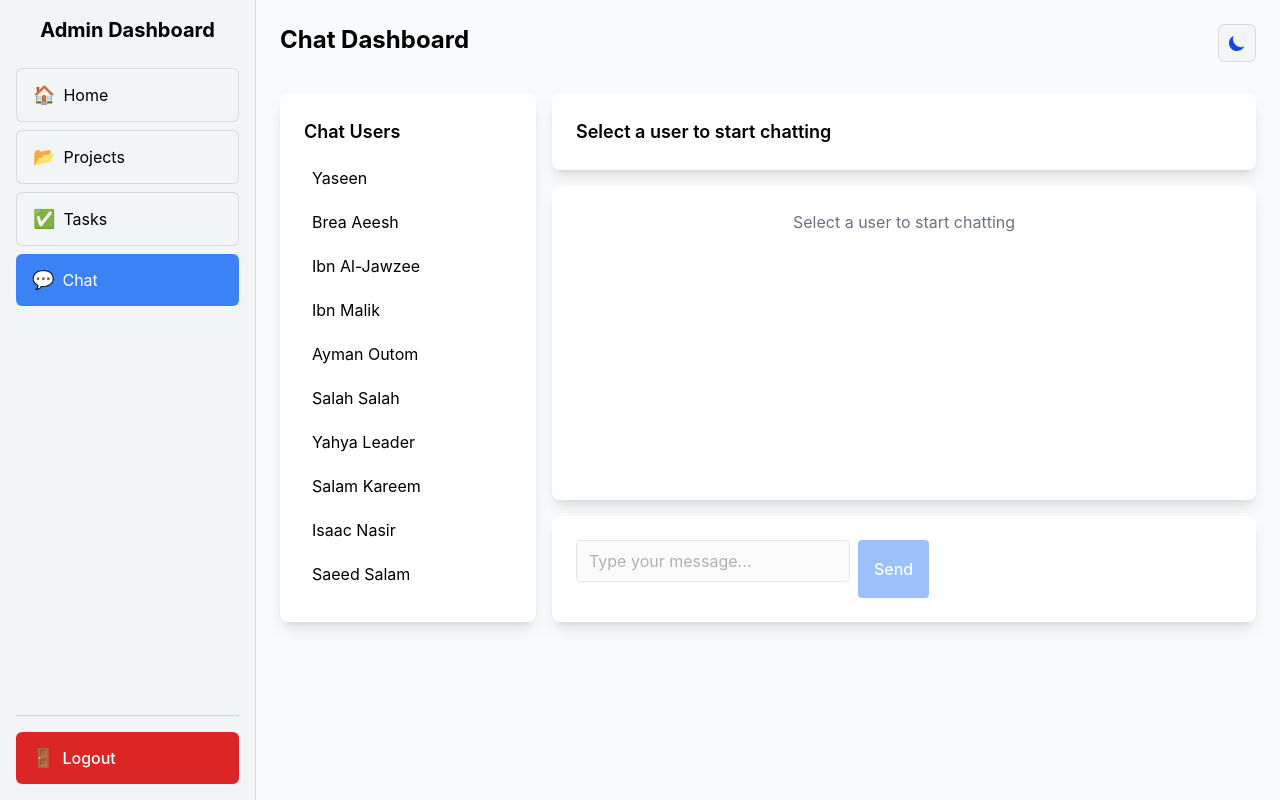
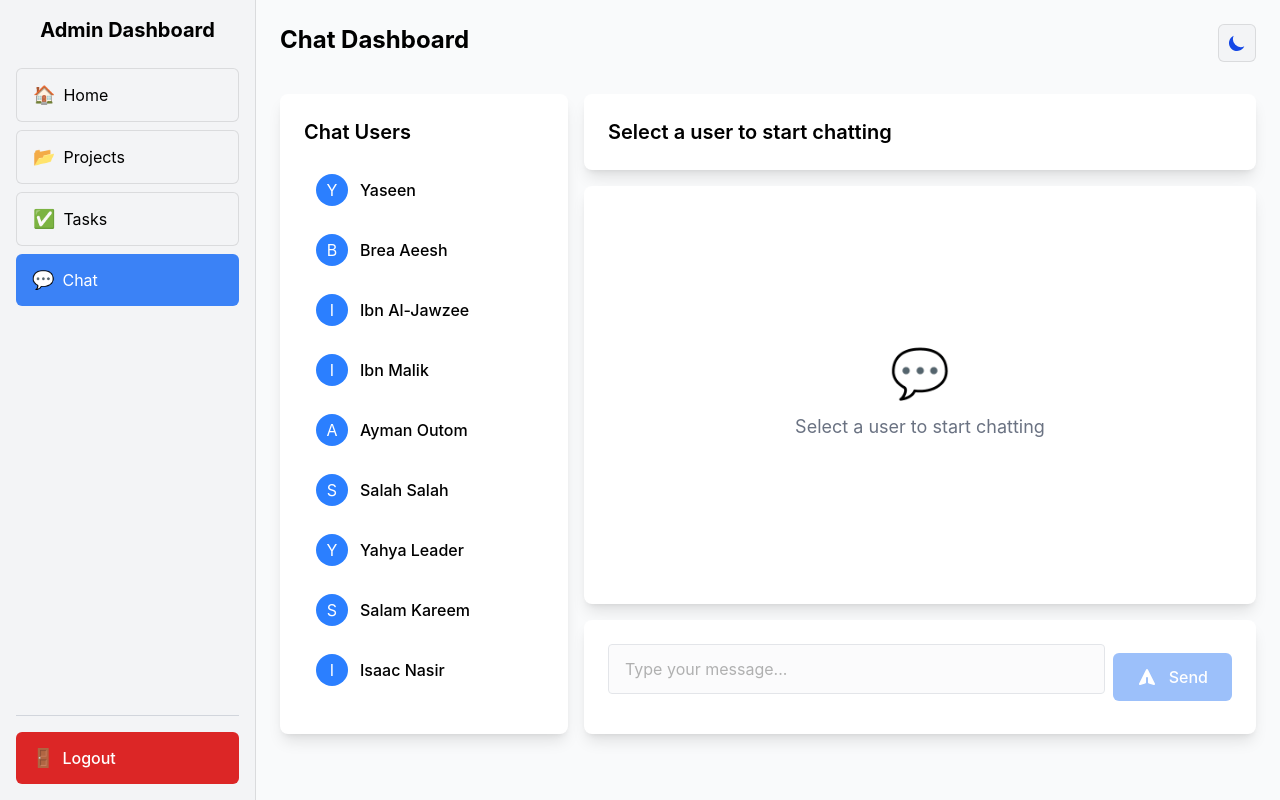
Before and after one commit to Amjad-Mousa/Task-Management-System, a React (Vite) app: page /chat in a window 1280 px wide. Built offline with nearby package versions, Linux system fonts and the light colour scheme.

Commit message:
Adding fixes to ui

```diff
--- a/src/components/Chat.jsx
+++ b/src/components/Chat.jsx
@@ -67,26 +67,33 @@ const AdminChat = () => {
 
   return (
     <DashboardLayout role="admin" title="Chat Dashboard">
-      <div className="flex flex-1">
+      <div className="flex h-[calc(100vh-160px)]">
         {/* Users List */}
-        <div className="w-64 mr-4">
+        <div className="w-72 mr-4">
           <Card className="h-full">
-            <h3 className="text-lg font-semibold mb-3">Chat Users</h3>
-            <ul className="overflow-y-auto">
+            <h3 className="text-xl font-semibold mb-4">Chat Users</h3>
+            <div className="overflow-y-auto h-[calc(100%-40px)] pr-2">
+              <ul className="space-y-1">
                 {users.map((user) => (
                   <li
                     key={user.id}
                     onClick={() => setCurrentUser(user.id)}
-                  className={`p-2 cursor-pointer rounded-lg mb-1 ${
+                    className={`p-3 cursor-pointer rounded-lg transition-colors ${
                       currentUser === user.id
                         ? "bg-blue-600 text-white"
                         : "hover:bg-gray-200 dark:hover:bg-gray-700"
                     }`}
                   >
-                  {user.name}
+                    <div className="flex items-center">
+                      <div className="w-8 h-8 rounded-full bg-blue-500 dark:bg-blue-600 text-white flex items-center justify-center mr-3">
+                        {user.name.charAt(0).toUpperCase()}
+                      </div>
+                      <span className="font-medium">{user.name}</span>
+                    </div>
                   </li>
                 ))}
               </ul>
+            </div>
           </Card>
         </div>
 
@@ -94,30 +101,46 @@ const AdminChat = () => {
         <div className="flex-1 flex flex-col">
           {/* Chat Header */}
           <Card className="mb-4">
-            <h3 className="text-lg font-semibold">
+            <div className="flex items-center">
+              {currentUser && (
+                <div className="w-10 h-10 rounded-full bg-blue-500 dark:bg-blue-600 text-white flex items-center justify-center mr-3">
+                  {users
+                    .find((u) => u.id === currentUser)
+                    ?.name.charAt(0)
+                    .toUpperCase()}
+                </div>
+              )}
+              <h3 className="text-xl font-semibold">
                 {currentUser
                   ? `Chatting with ${
                       users.find((u) => u.id === currentUser)?.name
                     }`
                   : "Select a user to start chatting"}
               </h3>
+            </div>
           </Card>
 
           {/* Messages area */}
-          <Card className="flex-1 mb-4 p-4 overflow-y-auto">
-            <div className="space-y-4">
+          <Card className="flex-1 mb-4 overflow-hidden">
+            <div className="h-full overflow-y-auto p-6 space-y-4">
               {currentUser &&
                 messages[currentUser]?.map((msg, index) => (
                   <div
                     key={index}
-                    className={`max-w-[70%] p-3 rounded-lg ${
-                      msg.sender === "received"
-                        ? "bg-gray-200 dark:bg-gray-700 self-start"
-                        : "bg-blue-600 text-white self-end"
+                    className={`flex flex-col ${
+                      msg.sender === "received" ? "items-start" : "items-end"
                     }`}
                   >
-                    <p>{msg.text}</p>
-                    <p className="text-xs text-gray-400 mt-1">
+                    <div
+                      className={`max-w-[70%] p-4 rounded-2xl shadow-sm ${
+                        msg.sender === "received"
+                          ? "bg-gray-200 dark:bg-gray-700"
+                          : "bg-blue-600 text-white"
+                      }`}
+                    >
+                      <p className="break-words">{msg.text}</p>
+                    </div>
+                    <p className="text-xs text-gray-500 dark:text-gray-400 mt-1 px-2">
                       {new Date(
                         msg.timestamp || Date.now()
                       ).toLocaleTimeString()}
@@ -127,9 +150,12 @@ const AdminChat = () => {
 
               {!currentUser && (
                 <div className="flex items-center justify-center h-full">
-                  <p className="text-gray-500 dark:text-gray-400">
+                  <div className="text-center">
+                    <div className="text-5xl mb-4">💬</div>
+                    <p className="text-gray-500 dark:text-gray-400 text-lg">
                       Select a user to start chatting
                     </p>
+                  </div>
                 </div>
               )}
             </div>
@@ -137,20 +163,33 @@ const AdminChat = () => {
 
           {/* Message input */}
           <Card className="p-4">
-            <div className="flex gap-2">
+            <div className="flex items-center gap-2">
+              <div className="flex-1 relative">
                 <Input
                   type="text"
                   value={messageInput}
                   onChange={(e) => setMessageInput(e.target.value)}
                   placeholder="Type your message..."
-                className="flex-1 mb-0"
+                  className="w-full mb-0 py-3 px-4 text-base pr-4"
                   disabled={!currentUser}
                   onKeyDown={(e) => e.key === "Enter" && handleSendMessage()}
                 />
+              </div>
               <Button
                 onClick={handleSendMessage}
                 disabled={!currentUser}
-                className="px-4 py-2"
+                className="px-6 py-3 rounded-md"
+                variant="primary"
+                icon={
+                  <svg
+                    xmlns="http://www.w3.org/2000/svg"
+                    className="h-5 w-5 mr-1"
+                    viewBox="0 0 20 20"
+                    fill="currentColor"
+                  >
+                    <path d="M10.894 2.553a1 1 0 00-1.788 0l-7 14a1 1 0 001.169 1.409l5-1.429A1 1 0 009 15.571V11a1 1 0 112 0v4.571a1 1 0 00.725.962l5 1.428a1 1 0 001.17-1.408l-7-14z" />
+                  </svg>
+                }
               >
                 Send
               </Button>
--- a/src/components/StudentTask.jsx
+++ b/src/components/StudentTask.jsx
@@ -151,15 +151,15 @@ const TaskItem = ({ task, isSelected, onClick }) => {
   return (
     <li
       onClick={onClick}
-      className={`p-4 rounded-lg cursor-pointer shadow transition-transform hover:scale-105 border ${
-        isSelected ? "border-blue-500 border-2" : ""
+      className={`p-4 rounded-lg cursor-pointer shadow transition-transform hover:scale-105 border dark:border-gray-700 ${
+        isSelected ? "border-blue-500 dark:border-blue-400 border-2" : ""
       }`}
     >
       <div className="flex justify-between items-center">
         <h3 className="text-lg font-medium">{task.title}</h3>
         <StatusBadge status={task.status} />
       </div>
-      <div className="mt-2 text-sm">
+      <div className="mt-2 text-sm text-gray-600 dark:text-gray-300">
         <span>Due: {new Date(task.dueDate).toLocaleDateString()}</span>
       </div>
     </li>
--- a/src/components/ui/StatusBadge.jsx
+++ b/src/components/ui/StatusBadge.jsx
@@ -1,49 +1,71 @@
-import React from 'react';
-import PropTypes from 'prop-types';
+import React, { useContext } from "react";
+import PropTypes from "prop-types";
+import { DarkModeContext } from "../../Context/DarkModeContext";
 
 /**
  * StatusBadge component for displaying task and project statuses
+ * with improved contrast in both light and dark modes
  */
-const StatusBadge = ({ status, className = '', size = 'md' }) => {
+const StatusBadge = ({ status, className = "", size = "md" }) => {
+  const { isDarkMode } = useContext(DarkModeContext);
+
   // Normalize status to handle different formats
-  const normalizedStatus = status.toLowerCase().replace(/\s+/g, '');
+  const normalizedStatus = status.toLowerCase().replace(/\s+/g, "");
 
-  // Status color mapping
+  // Status color mapping with better contrast for light mode
   const statusColors = {
-    notstarted: 'bg-red-100 text-red-800 border-red-200 dark:bg-red-900/30 dark:text-red-300 dark:border-red-800',
-    inprogress: 'bg-yellow-100 text-yellow-800 border-yellow-200 dark:bg-yellow-900/30 dark:text-yellow-300 dark:border-yellow-800',
-    pending: 'bg-gray-100 text-gray-800 border-gray-200 dark:bg-gray-700 dark:text-gray-300 dark:border-gray-600',
-    completed: 'bg-green-100 text-green-800 border-green-200 dark:bg-green-900/30 dark:text-green-300 dark:border-green-800',
+    // Light mode : Dark mode
+    notstarted: isDarkMode
+      ? "bg-red-900/30 text-red-300 border-red-800"
+      : "bg-red-600 text-white border-red-700",
+
+    inprogress: isDarkMode
+      ? "bg-yellow-900/30 text-yellow-300 border-yellow-800"
+      : "bg-yellow-500 text-white border-yellow-600",
+
+    pending: isDarkMode
+      ? "bg-gray-700 text-gray-300 border-gray-600"
+      : "bg-gray-500 text-white border-gray-600",
+
+    completed: isDarkMode
+      ? "bg-green-900/30 text-green-300 border-green-800"
+      : "bg-green-600 text-white border-green-700",
   };
 
   // Size classes
   const sizeClasses = {
-    sm: 'text-xs px-2 py-0.5',
-    md: 'text-sm px-2.5 py-1',
-    lg: 'text-base px-3 py-1.5',
+    sm: "text-xs px-2 py-0.5",
+    md: "text-sm px-2.5 py-1",
+    lg: "text-base px-3 py-1.5",
   };
 
   // Get color classes based on status
-  const colorClasses = statusColors[normalizedStatus] || 'bg-gray-100 text-gray-800 border-gray-200 dark:bg-gray-700 dark:text-gray-300 dark:border-gray-600';
+  const colorClasses =
+    statusColors[normalizedStatus] ||
+    (isDarkMode
+      ? "bg-gray-700 text-gray-300 border-gray-600"
+      : "bg-gray-500 text-white border-gray-600");
 
   // Format status for display
   const formatStatus = (status) => {
     return status
-      .replace(/([A-Z])/g, ' $1')
+      .replace(/([A-Z])/g, " $1")
       .trim()
-      .split(' ')
-      .map(word => word.charAt(0).toUpperCase() + word.slice(1))
-      .join(' ');
+      .split(" ")
+      .map((word) => word.charAt(0).toUpperCase() + word.slice(1))
+      .join(" ");
   };
 
   return (
-    <span className={`
+    <span
+      className={`
       inline-flex items-center rounded-full border
       font-medium whitespace-nowrap
       ${colorClasses}
       ${sizeClasses[size]}
       ${className}
-    `}>
+    `}
+    >
       {formatStatus(status)}
     </span>
   );
@@ -52,7 +74,7 @@ const StatusBadge = ({ status, className = '', size = 'md' }) => {
 StatusBadge.propTypes = {
   status: PropTypes.string.isRequired,
   className: PropTypes.string,
-  size: PropTypes.oneOf(['sm', 'md', 'lg']),
+  size: PropTypes.oneOf(["sm", "md", "lg"]),
 };
 
 export default StatusBadge;
```
Also changed, not shown: src/components/StudentsChat.jsx (+58 -19 lines), src/components/ui/Input.jsx (+14 -13 lines). Lines whose indentation alone changed are shown as unchanged.
